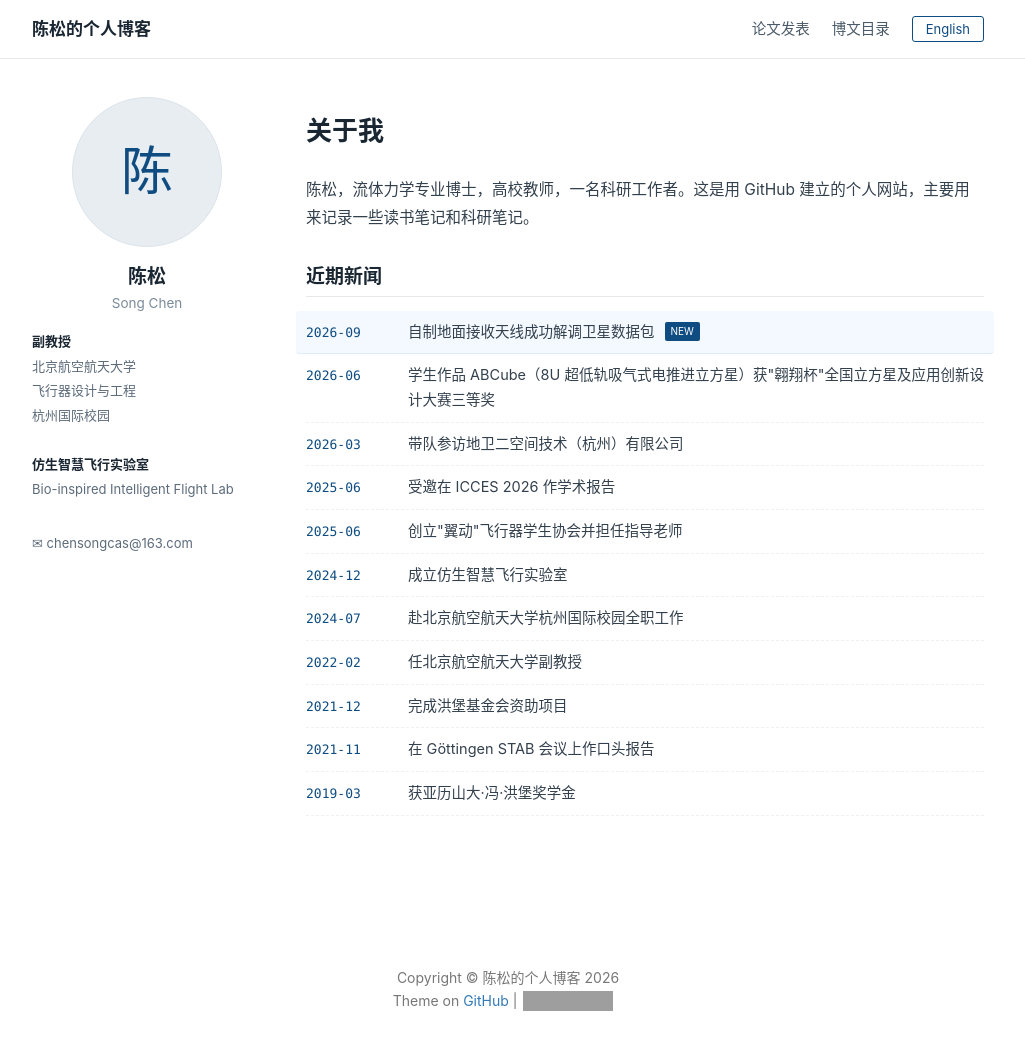
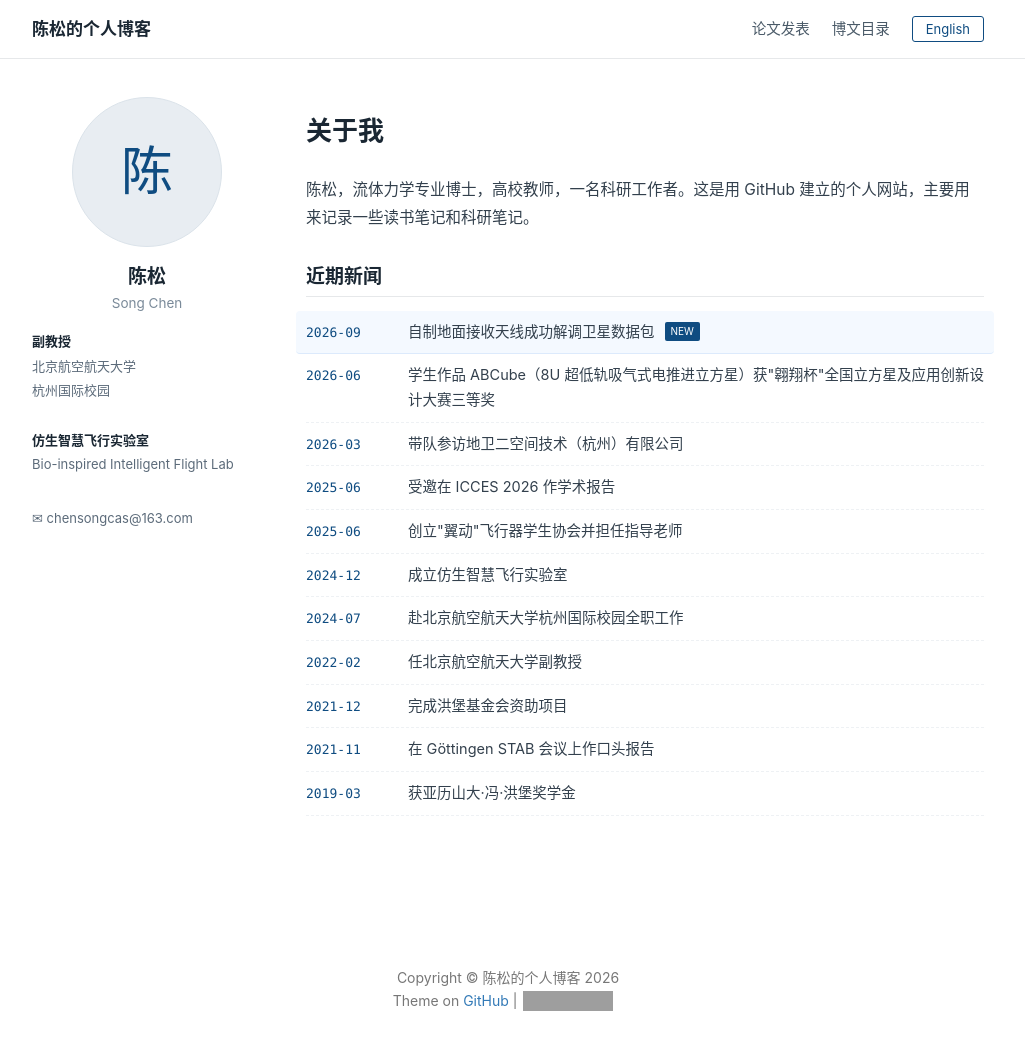
Before and after one commit to chensong212/chensong212.github.io, a Jekyll site: the page built from index.html, in a window 1280 px wide and 1105 px high. Shown: the top 1050 px of the window, without its empty margins (132-1157 px from the left). Built offline with Jekyll 4.4.1, drawn with Linux system fonts in a browser that asks for light colours; nearby versions of some CDN libraries; the list of posts is cut into pages by our own code; comment, search, counter and statistics services are not loaded; grey boxes are pictures that could not be loaded.

Commit message:
Remove 飞行器设计与工程 from sidebar

```diff
--- a/_layouts/academic.html
+++ b/_layouts/academic.html
@@ -10,7 +10,6 @@ layout: default
     <div class="academic-meta">
       <b>副教授</b><br>
       北京航空航天大学<br>
-      飞行器设计与工程<br>
       杭州国际校园<br><br>
       <b>仿生智慧飞行实验室</b><br>
       Bio-inspired Intelligent Flight Lab
```
